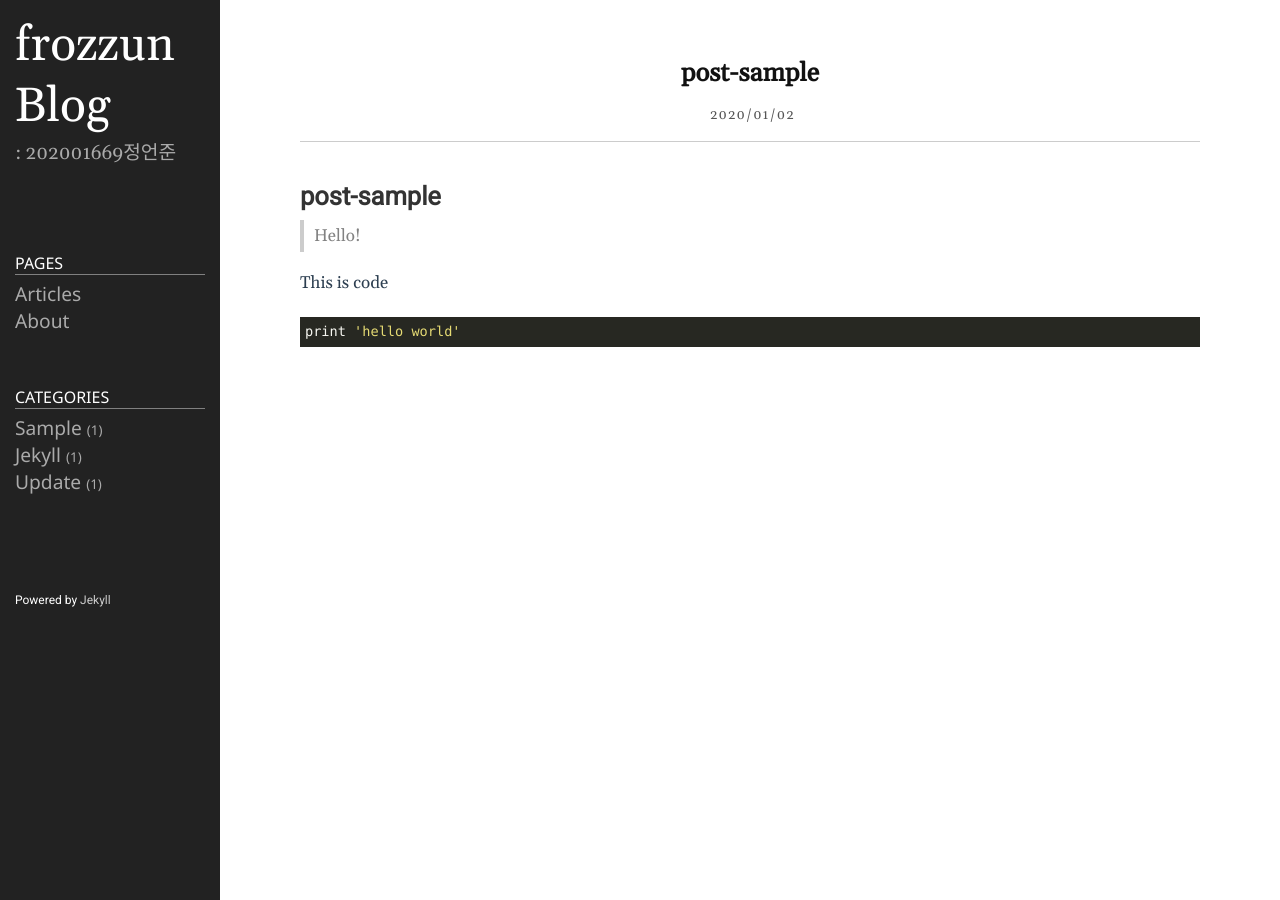
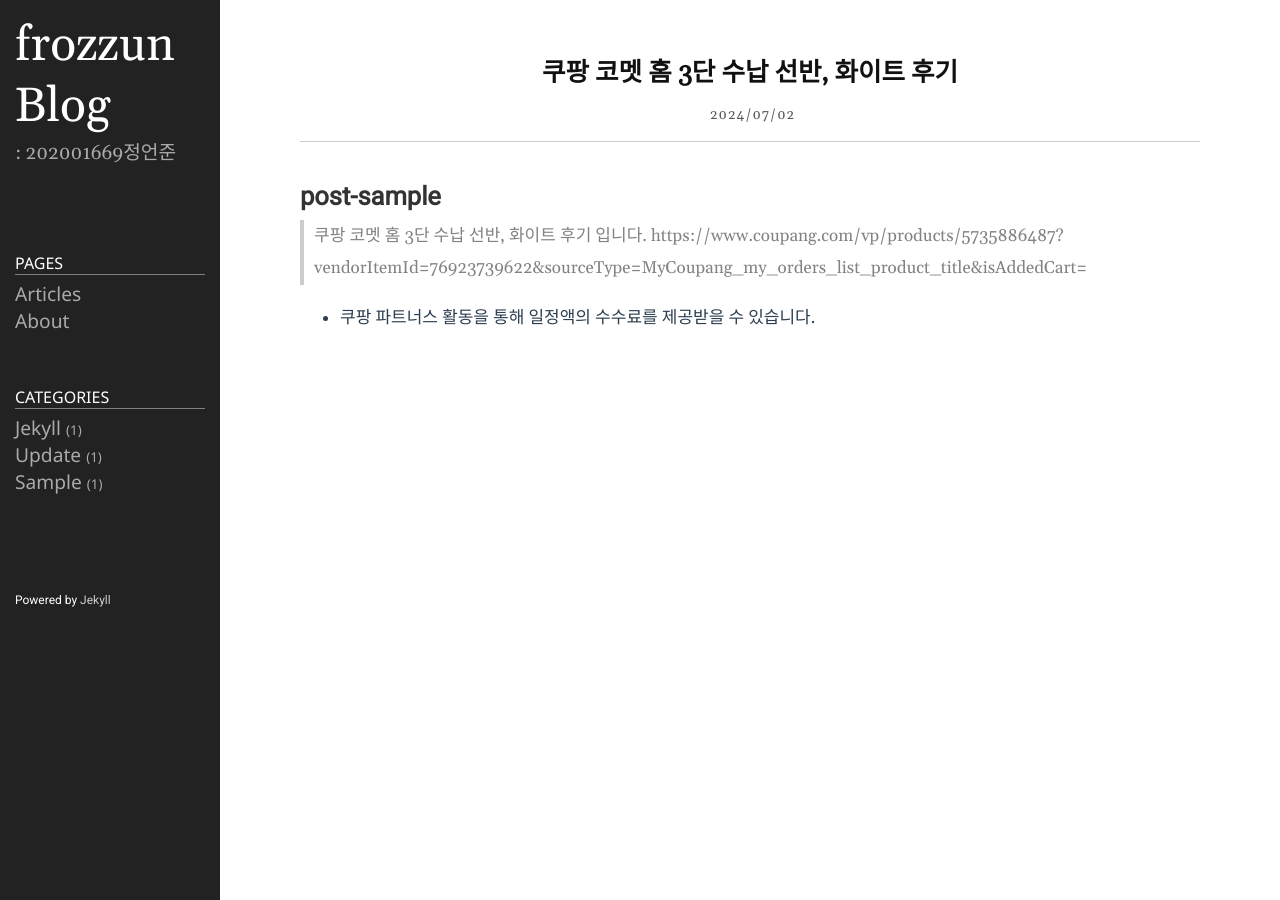
Before and after one commit to frozzun/frozzun.github.io, a Jekyll site: the page built from _posts/2020-01-02-post1.markdown, in a window 1280 px wide. Built offline with Jekyll 4.4.1, drawn with Linux system fonts in a browser that asks for light colours.

Commit message:
blog post

````diff
--- a/_posts/2020-01-02-post1.markdown
+++ b/_posts/2020-01-02-post1.markdown
@@ -1,13 +1,11 @@
 ---
 layout: post
-title: post-sample
-date: 2020-01-02 19:20:23 +0900
+title: 쿠팡 코멧 홈 3단 수납 선반, 화이트 후기
+date: 2024-07-02 14:04:23 +0900
 category: sample
 ---
 # post-sample
-> Hello!
+> 쿠팡 코멧 홈 3단 수납 선반, 화이트 후기 입니다.
+> https://www.coupang.com/vp/products/5735886487?vendorItemId=76923739622&sourceType=MyCoupang_my_orders_list_product_title&isAddedCart=
 
-This is code
-```ruby
-print 'hello world'
-```
+* 쿠팡 파트너스 활동을 통해 일정액의 수수료를 제공받을 수 있습니다.
````
